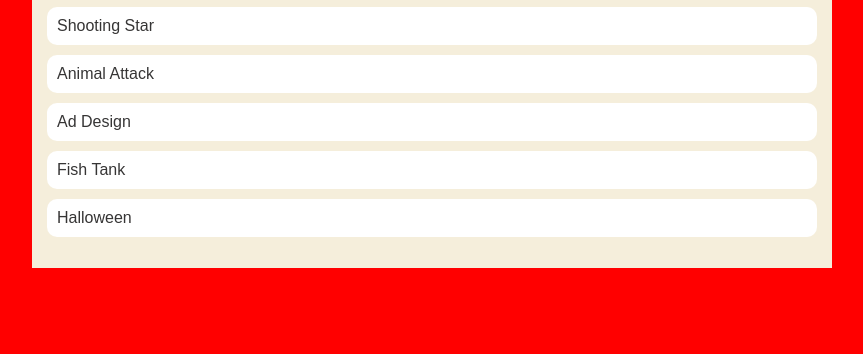
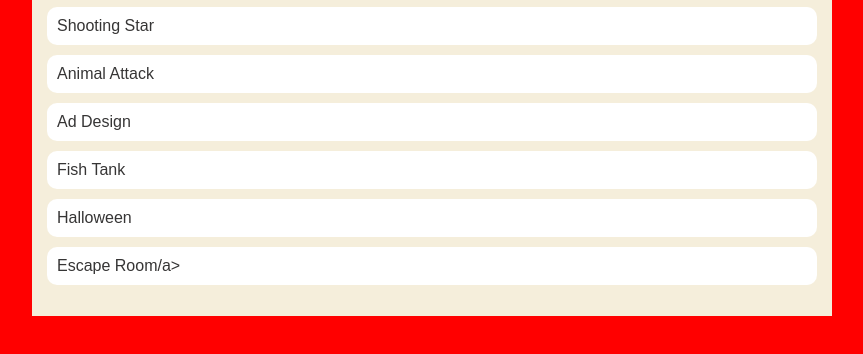
Before and after one commit to gryffinsandage/gryffinsandage.github.io, a plain HTML site: page portfolio.html in a window 1280 px wide. Shown: the part 398-752 px from the top of the page, without its empty margins (208-1071 px from the left). Drawn offline with Linux system fonts and the light colour scheme.

Commit message:
adding escape room

```diff
--- a/portfolio.html
+++ b/portfolio.html
@@ -54,6 +54,9 @@
               <li>
                   <a href = "https://www.khanacademy.org/computer-programming/spin-off-of-sandage_halloween-project/5899564329058304"> Halloween </a>
               </li>
+              <li>
+                  <a href = "https://www.khanacademy.org/computer-programming/spin-off-of-scene-1-manhattan-1943/6651382172598272"> Escape Room/a>
+              </li>
             </ul>
 
 
```
